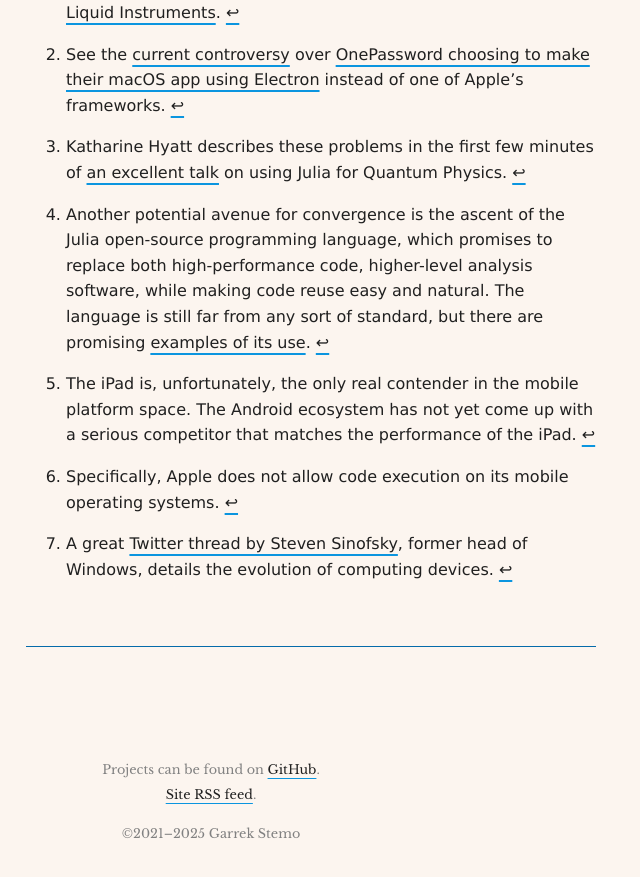
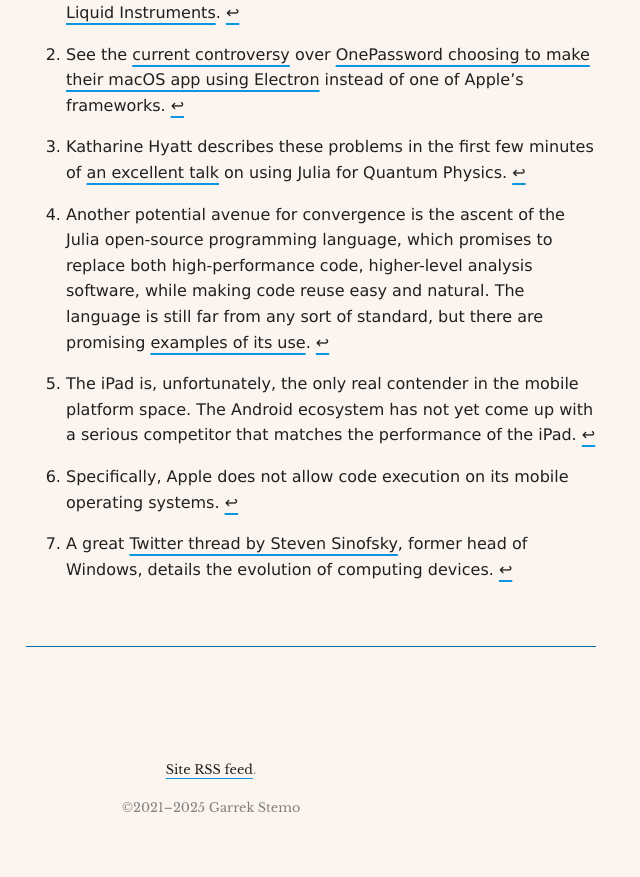
Before and after one commit to garrekstemo/garrekstemo.github.io, a Jekyll site: the page built from index.html, in a window 1280 px wide and 900 px high, scrolled down 28408 px. Shown: the top 877 px of the window, without its empty margins (429-1069 px from the left). Built offline with Jekyll 4.4.1, drawn with Linux system fonts in a browser that asks for light colours.

Commit message:
update footer and favicon

```diff
--- a/_includes/footer.html
+++ b/_includes/footer.html
@@ -1,5 +1,4 @@
 <footer>
-	Projects can be found on <a href="https://github.com/garrekstemo">GitHub</a>.<br>
     <a href="/feed.xml">Site RSS feed</a>.<br>
 	<p>©2021&ndash;2025 Garrek Stemo</p>
 </footer>
--- a/_layouts/default.html
+++ b/_layouts/default.html
@@ -6,7 +6,7 @@
 
   <meta name="viewport" content="width=device-width, initial-scale=1">
   <link rel="stylesheet" href="/css/styles.css">
-  <link rel="icon" href="/assets/favicon.png">
+  <link rel="icon" type="image" href="/assets/favicon.ico">
 </head>
 <body class="wrapper">
 {% include header.html %}
--- a/_layouts/gallery.html
+++ b/_layouts/gallery.html
@@ -6,7 +6,7 @@
 
   <meta name="viewport" content="width=device-width, initial-scale=1">
   <link rel="stylesheet" href="/css/styles.css">
-  <link rel="icon" href="/assets/favicon.png">
+  <link rel="icon" href="/assets/favicon.ico">
 </head>
 <body class="wrapper wrapper-photo">
 {% include header.html %}
--- a/_layouts/post.html
+++ b/_layouts/post.html
@@ -6,7 +6,7 @@
 
     <meta name="viewport" content="width=device-width, initial-scale=1">
     <link rel="stylesheet" href="/css/styles.css">
-    <link rel="icon" href="/assets/favicon.png">
+    <link rel="icon" href="/assets/favicon.ico">
 </head>
 <body class="wrapper">
 {% include header.html %}
```
Also changed, not shown: assets/favicon.ico (added), assets/favicon.png (deleted), assets/favicon.svg (added), assets/hamburger.svg (deleted).
